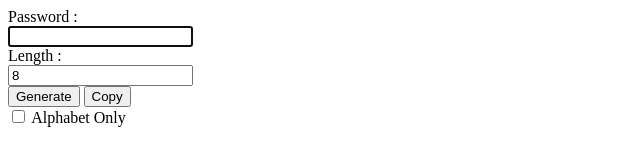
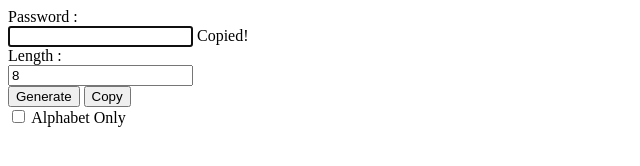
Before and after one commit to usmannasution80/password-generator-html, a plain HTML site: page index.html in a window 1280 px wide. Both pictures are taken after a click on the button "Copy". Shown: the full height of the page, 0-640 px from the left. Drawn offline with Linux system fonts and the light colour scheme.

Commit message:
Add copied alert

```diff
--- a/index.html
+++ b/index.html
@@ -10,6 +10,7 @@
     <label for="password">Password :</label>
     <br/>
     <input id="password" type="text"/>
+    <span style="display:none" id="copiedAlert">Copied!</span>
     <br/>
 
     <label for="length">Length :</label>
--- a/script.js
+++ b/script.js
@@ -5,6 +5,7 @@ document.getElementsByTagName('body')[0].onload = e => {
   const generateButton = document.getElementById('generateButton');
   const copyButton = document.getElementById('copyButton');
   const checkBoxAlphabetOnly = document.getElementById('checkBoxAlphabetOnly');
+  const copiedAlert = document.getElementById('copiedAlert');
 
   Number.prototype.between = function(min, max){
     if(Array.isArray(min)){
@@ -42,6 +43,8 @@ document.getElementsByTagName('body')[0].onload = e => {
   };
 
   copyButton.onclick = e => {
+    copiedAlert.style.display = 'none';
+    setTimeout(() => copiedAlert.style.display = 'inline', 300);
     passwordInput.select();
     passwordInput.setSelectionRange(0, 99999);
     navigator.clipboard.writeText(passwordInput.value);
```
